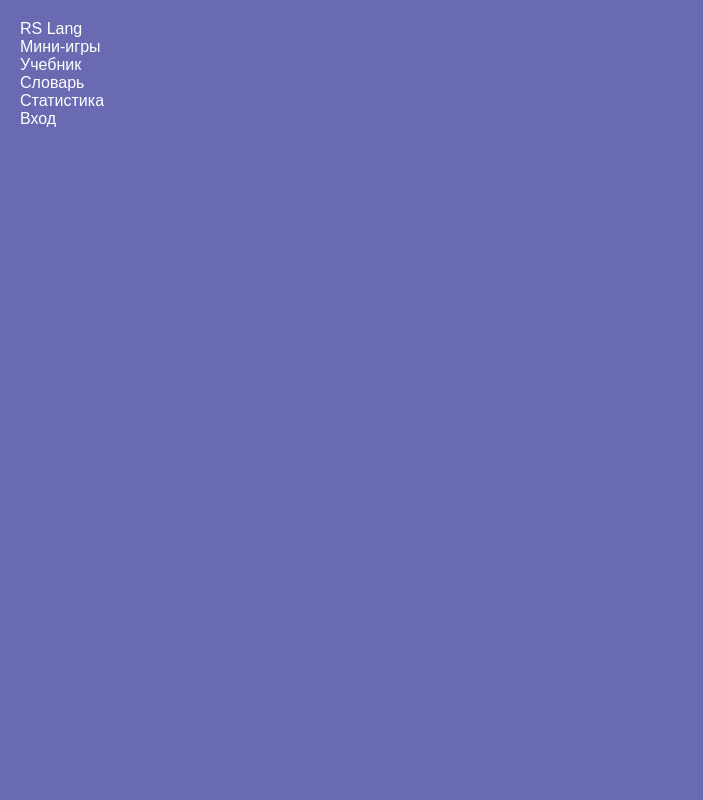
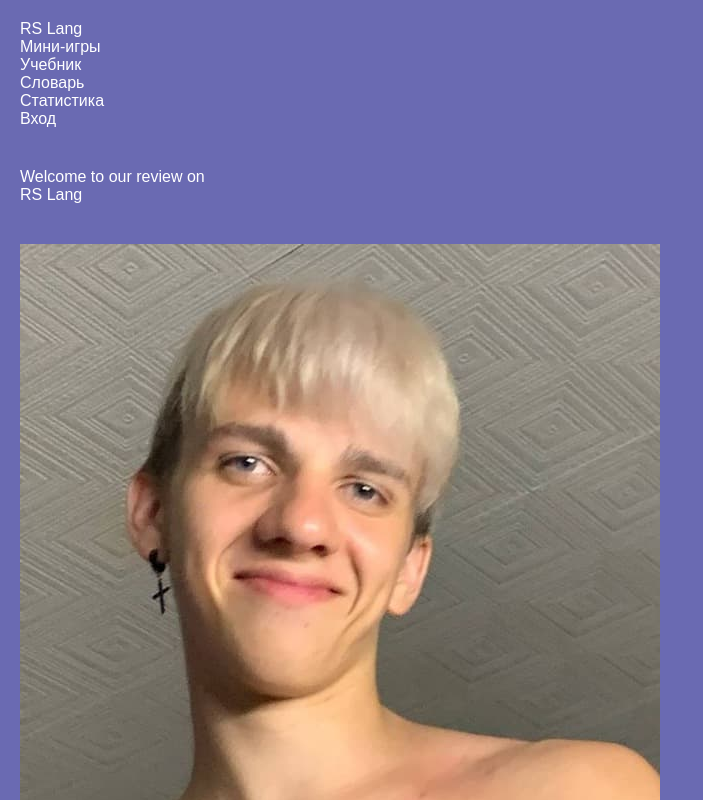
Before and after one commit to klimentsii/rs-lang, an Angular app in the folder rslang/: page / in a window 1280 px wide. Shown: the top 800 px of the page, without its empty margins (0-703 px from the left). Built offline with nearby package versions, Linux system fonts and the light colour scheme.

Commit message:
feat: link for auth

```diff
--- a/rslang/src/app/app.module.ts
+++ b/rslang/src/app/app.module.ts
@@ -18,7 +18,7 @@ import { RegisterComponent } from "./pages/register/register.component";
 import { DictionaryComponent } from "./pages/dictionary/dictionary.component";
 
 const appRoutes: Routes = [
-  { path: "home", component: MainPageComponent },
+  { path: "", component: MainPageComponent },
   { path: "statistics", component: StatisticsPageComponent },
   { path: "games", component: PageGamesComponent },
   { path: "book", component: BookPageComponent },
@@ -26,7 +26,8 @@ const appRoutes: Routes = [
   { path: "games/audio-call", component: GameAudioCallComponent },
   { path: "auth", component: AuthComponent },
   { path: "register", component: RegisterComponent },
-  { path: "dictionary", component: DictionaryComponent }
+  { path: "dictionary", component: DictionaryComponent },
+  { path: "**", component: MainPageComponent },
 ];
 
 @NgModule({
--- a/rslang/src/app/pages/header-component/header.component.html
+++ b/rslang/src/app/pages/header-component/header.component.html
@@ -1,7 +1,7 @@
 <header>
   <div class="container">
     <div class="header-inner">
-      <a class="header-element" routerLink="/home">RS Lang</a>
+      <a class="header-element" routerLink="">RS Lang</a>
       <div class="header-element">
         <ul class="header-ul">
           <li class="header-li" *ngFor="let item of titleLinks; let i = index">
--- a/rslang/src/app/pages/header-component/header.component.ts
+++ b/rslang/src/app/pages/header-component/header.component.ts
@@ -11,7 +11,7 @@ export class HeaderComponent {
 
   titleLinks: string[] = ["Мини-игры", "Учебник", "Словарь", "Статистика", "Вход"];
 
-  links: string[] = ["/games", "/book", "/dictionary", "/statistics", ""];
+  links: string[] = ["/games", "/book", "/dictionary", "/statistics", "/auth"];
 
   constructor() {
     // empty
```
